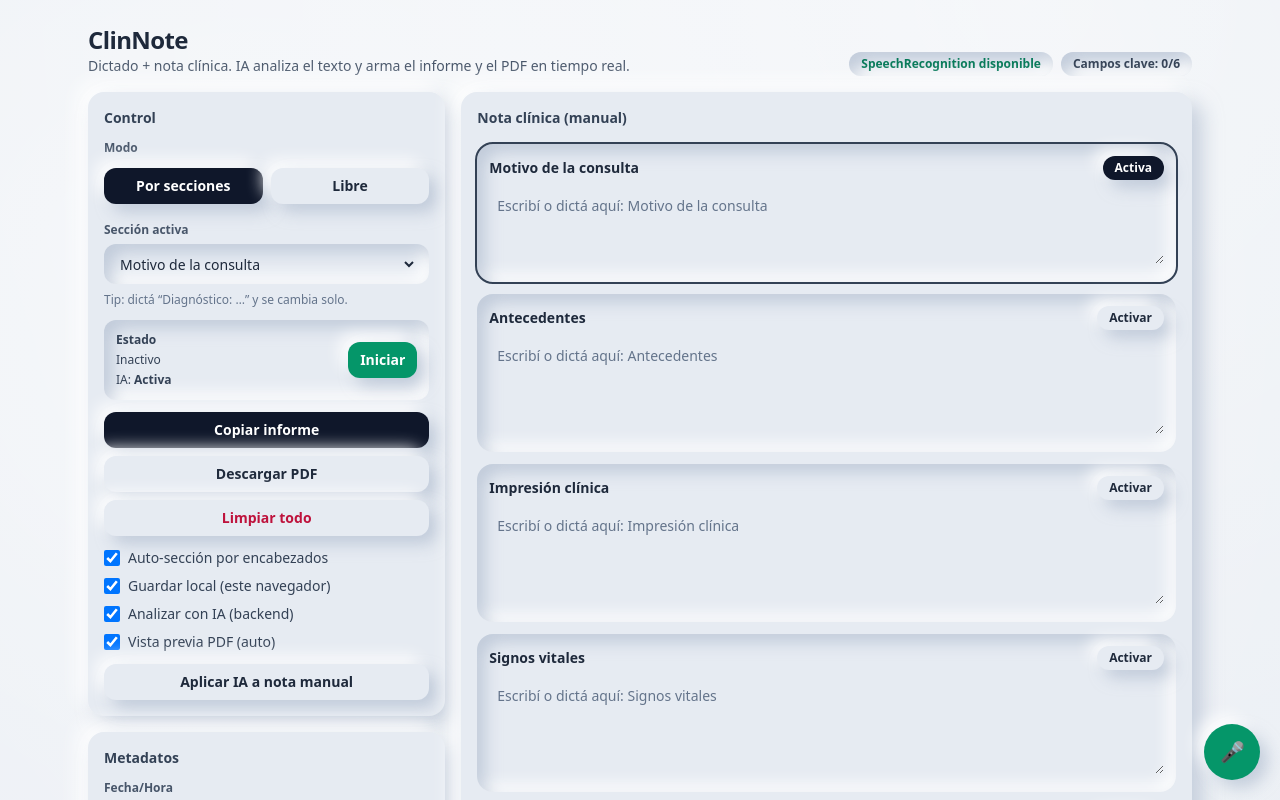
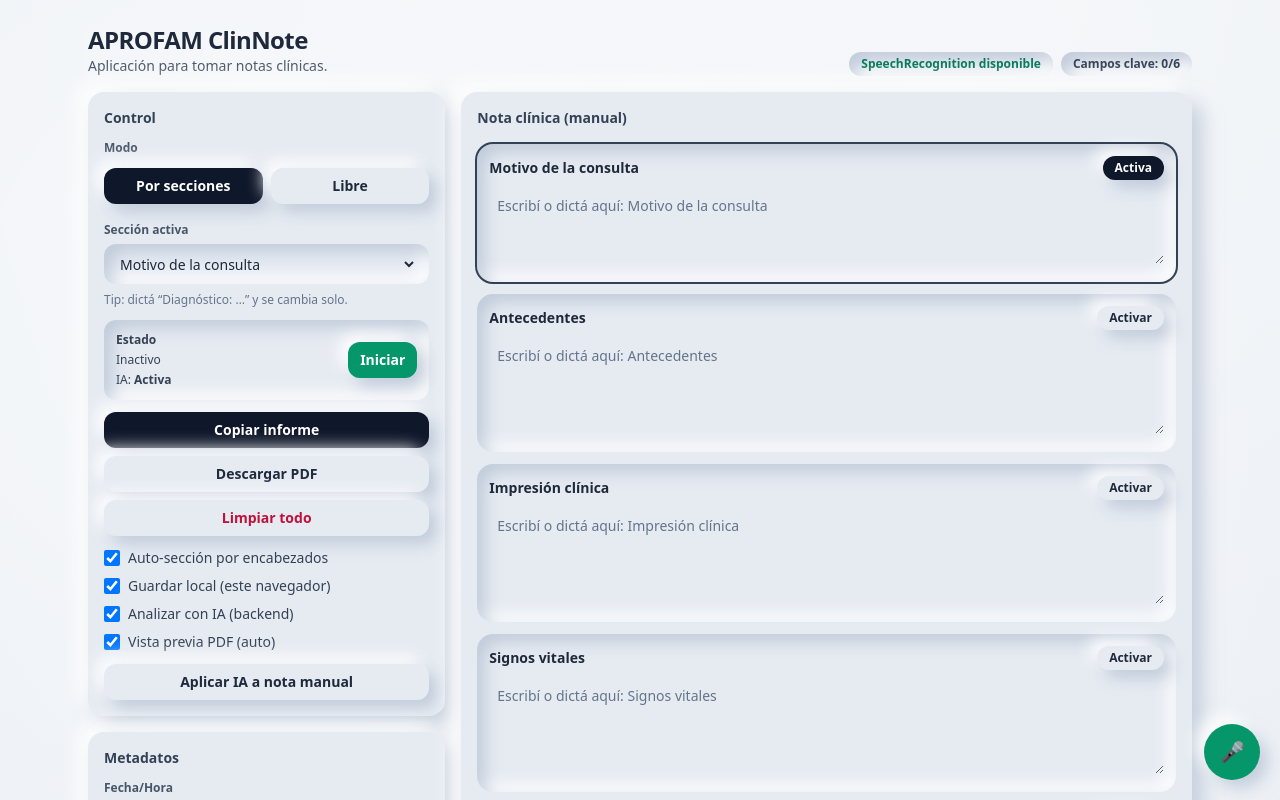
Before and after one commit to imo0786/ia_consulta, a React (Vite) app: page / in a window 1280 px wide. Shown: the top 800 px of the page. Built offline with nearby package versions, Linux system fonts and the light colour scheme.

Commit message:
Add files via upload

```diff
--- a/index.html
+++ b/index.html
@@ -3,7 +3,7 @@
   <head>
     <meta charset="UTF-8" />
     <meta name="viewport" content="width=device-width, initial-scale=1.0" />
-    <title>ClinNote</title>
+    <title>APROFAM ClinNote</title>
   </head>
   <body>
     <div id="root"></div>
--- a/src/App.jsx
+++ b/src/App.jsx
@@ -602,9 +602,9 @@
       <div className="mx-auto max-w-6xl p-4 sm:p-6">
         <header className="mb-4 flex flex-col gap-3 sm:flex-row sm:items-end sm:justify-between">
           <div>
-            <h1 className="text-2xl font-semibold tracking-tight text-slate-800">ClinNote</h1>
+            <h1 className="text-2xl font-semibold tracking-tight text-slate-800">APROFAM ClinNote</h1>
             <p className="text-sm text-slate-600">
-              Dictado + nota clínica. IA analiza el texto y arma el informe y el PDF en tiempo real.
+              Aplicación para tomar notas clínicas.
             </p>
           </div>
 
```
Also changed, not shown: 1 other file (tests, documents, lock files or other folders).
